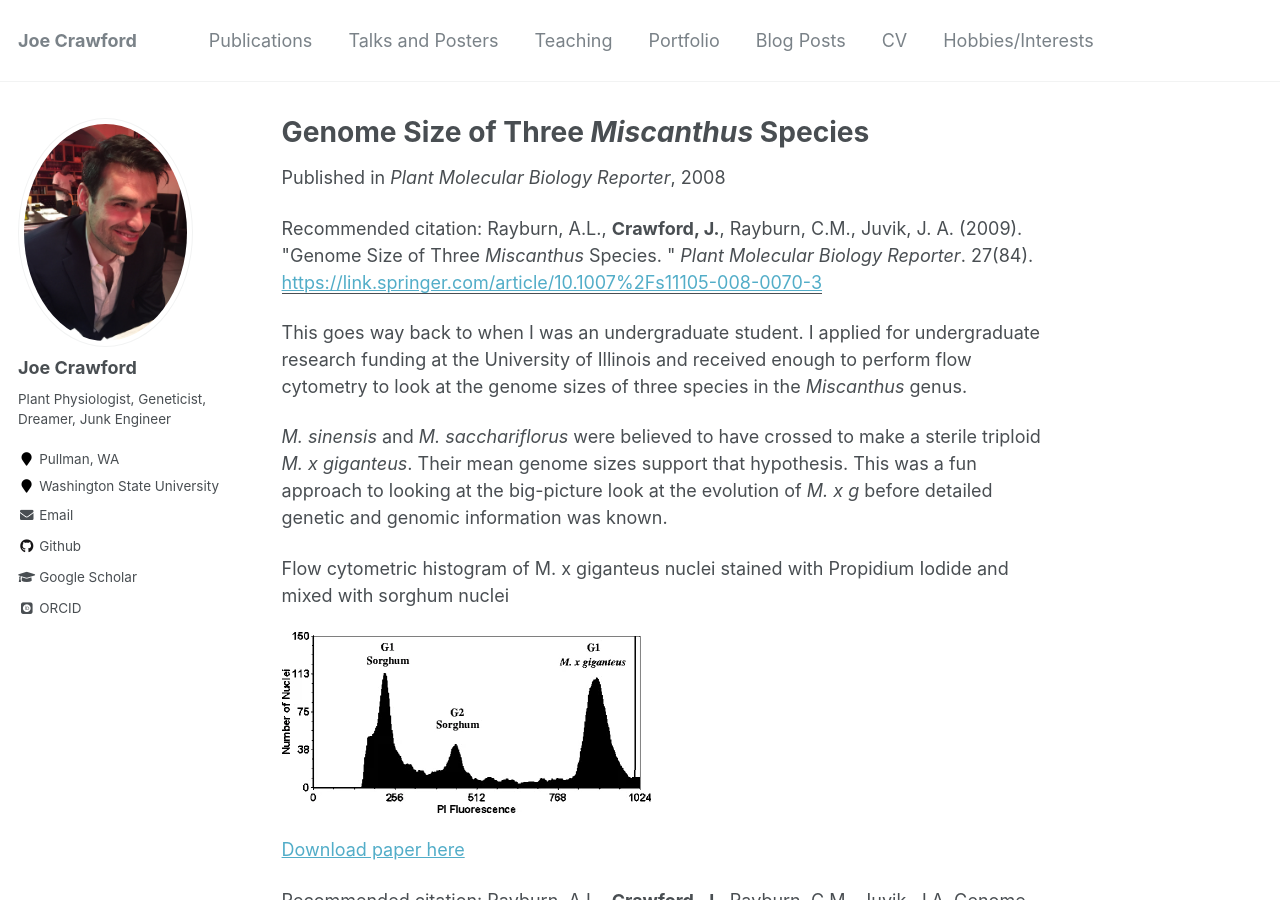
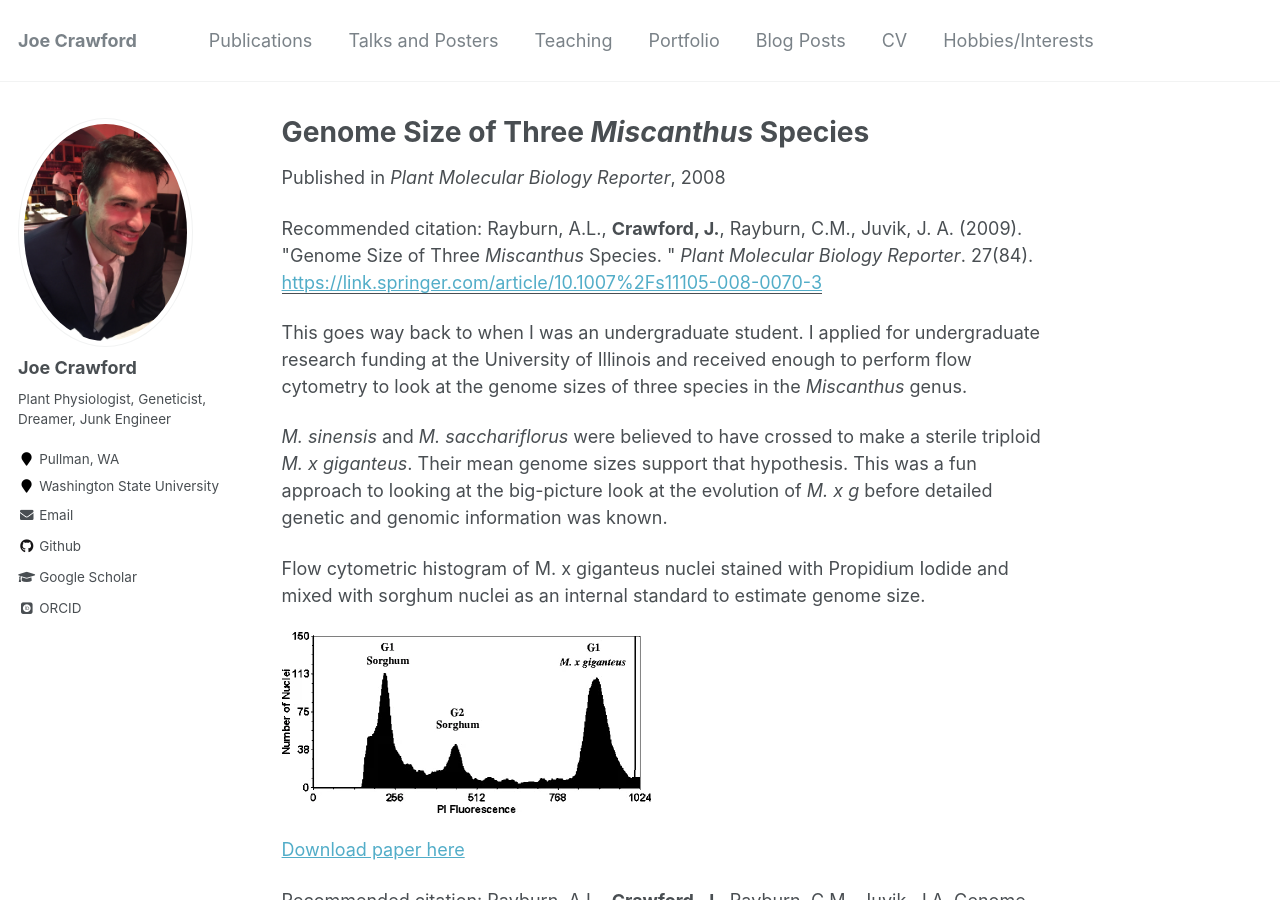
Before and after one commit to plant-physio/plant-physio.github.io, a Jekyll site: the page built from _publications/2015-10-01-paper-title-number-3.md, in a window 1280 px wide and 900 px high. Built offline with Jekyll 4.4.1, drawn with Linux system fonts in a browser that asks for light colours; some web fonts are replaced.

Commit message:
Update 2015-10-01-paper-title-number-3.md

```diff
--- a/_publications/2015-10-01-paper-title-number-3.md
+++ b/_publications/2015-10-01-paper-title-number-3.md
@@ -13,7 +13,7 @@ This goes way back to when I was an undergraduate student. I applied for undergr
 *M. sinensis* and *M. sacchariflorus* were believed to have crossed to make a sterile triploid *M. x giganteus*. Their mean genome sizes support that hypothesis. This was a fun approach to looking at the big-picture look at the evolution of *M. x g* before detailed genetic and genomic information was known.
 
 
-Flow cytometric histogram of M. x giganteus nuclei stained with Propidium Iodide and mixed with sorghum nuclei
+Flow cytometric histogram of M. x giganteus nuclei stained with Propidium Iodide and mixed with sorghum nuclei as an internal standard to estimate genome size.
 
 
 ![Flow cytometry of miscanthus genome size](/images/flow cyt image.webp)
```
